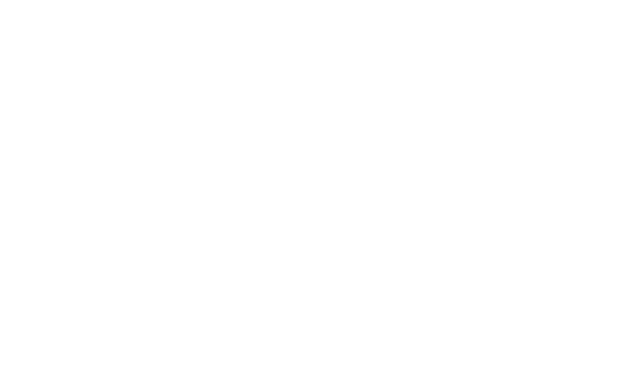
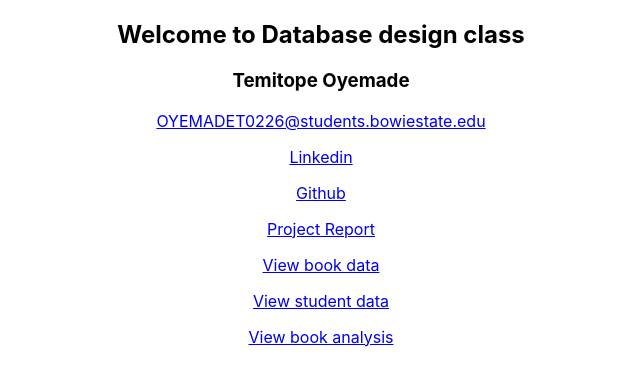
Before and after one commit to temitopejoshua/COSC-DB-Final-Project, a React (Create React App) app: page /#/ in a window 1280 px wide. Before the commit this address had no page. Shown: the top 386 px of the page, without its empty margins (319-959 px from the left). Built offline with nearby package versions, Linux system fonts and the light colour scheme.

Commit message:
fixed routes issues

```diff
--- a/src/index.js
+++ b/src/index.js
@@ -3,6 +3,7 @@
 import './index.css';
 import App from './App';
 import reportWebVitals from './reportWebVitals';
+
 
 const root = ReactDOM.createRoot(document.getElementById('root'));
 root.render(
--- a/src/pages/HomePage.js
+++ b/src/pages/HomePage.js
@@ -17,14 +17,14 @@
           <a href='https://github.com/temitopejoshua' target='_blank' rel="noreferrer">Project Report</a>
         </p>
         <p>
-          <a href='/db-personal-app/book-data' target='_blank' rel="noreferrer">View book data</a>
+          <a href='#/book-data' target='_blank' rel="noreferrer">View book data</a>
         </p>
         <p>
-          <a href='/db-personal-app/student-data' target='_blank' rel="noreferrer">View student data</a>
+          <a href='#/student-data' target='_blank' rel="noreferrer">View student data</a>
         </p>
       </header>
       <p>
-        <a href='/db-personal-app/book-status-analysis' target='_blank' rel="noreferrer">View book analysis</a>
+        <a href='#/book-status-analysis' target='_blank' rel="noreferrer">View book analysis</a>
       </p>
     </div>
   );
--- a/src/routes/NavigationRoutes.js
+++ b/src/routes/NavigationRoutes.js
@@ -1,21 +1,23 @@
 import React from 'react';
-import {BrowserRouter, Route, Routes} from "react-router-dom";
+import {Route, Routes} from "react-router-dom";
 import HomePage from '../pages/HomePage';
 import StickyHeadTable from '../pages/BookTable';
 import StudentsDataTable from "../pages/StudentsTable"
 import BookStatusPieChart from "../pages/BookStatusPieChart"
+import { HashRouter } from 'react-router-dom';
+
 
 
 function RootNavigation() {
   return (
-    <BrowserRouter>
+    <HashRouter>
       <Routes>
-      <Route path='/db-personal-app' element={<HomePage/>}/>
-      <Route path='/db-personal-app/book-data' element={<StickyHeadTable/>}/>
-      <Route path='/db-personal-app/student-data' element={<StudentsDataTable/>}/>
-      <Route path='/db-personal-app/book-status-analysis' element={<BookStatusPieChart/>}/>
+      <Route path='/' element={<HomePage/>}/>
+      <Route path='/book-data' element={<StickyHeadTable/>}/>
+      <Route path='/student-data' element={<StudentsDataTable/>}/>
+      <Route path='/book-status-analysis' element={<BookStatusPieChart/>}/>
       </Routes>
-    </BrowserRouter>
+    </HashRouter>
   );
 }
 
```
